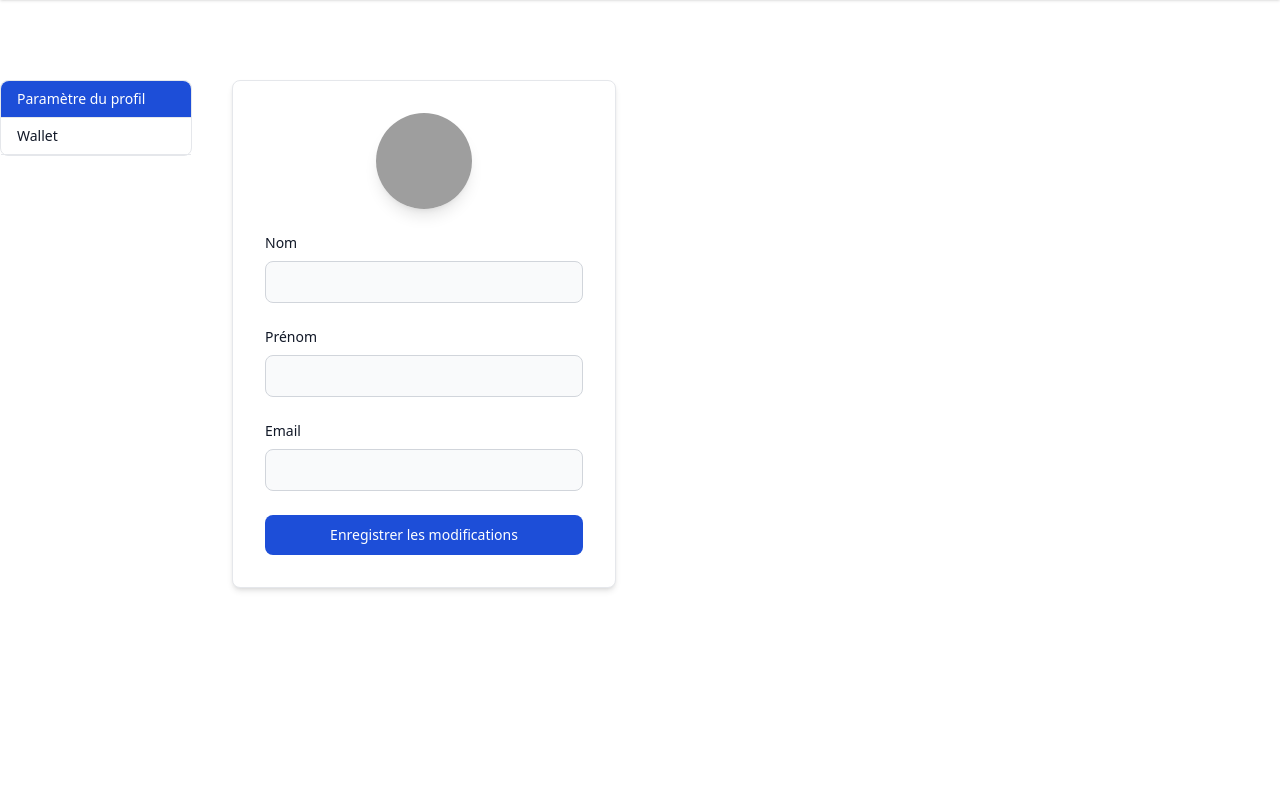
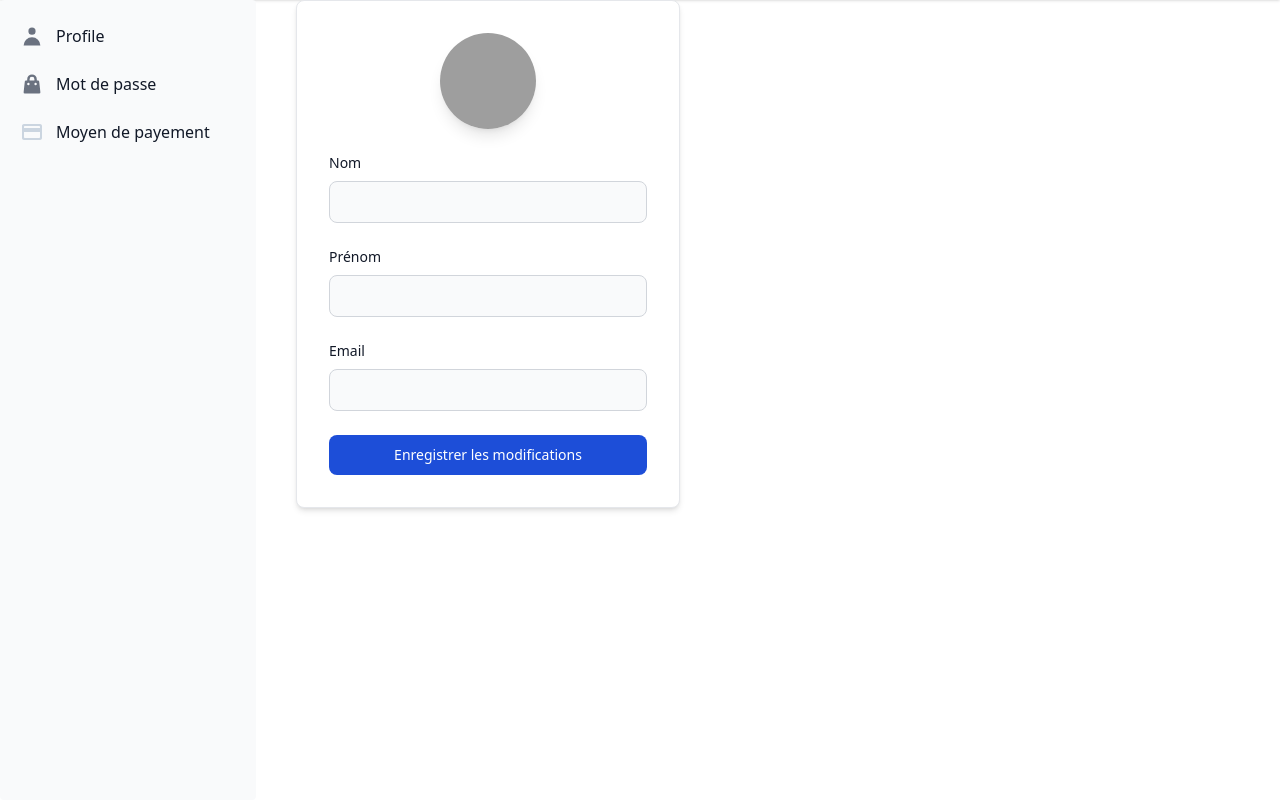
Before and after one commit to SylvainBoudacher/Thanatos, a Symfony app: template templates/front/user/settings/account.html.twig in a window 1280 px wide. Shown: the part 84-884 px from the top of the page. Before the commit the page ends 675 px from the top, so only its background shows below. Run offline with Twig, Linux system fonts and the light colour scheme; the template is opened without the code that fills it, so the values that code supplies are empty; some libraries are stand-ins or nearby versions; grey boxes are pictures that could not be loaded.

Commit message:
add pages for settings and crete sidebar user

```diff
--- a/templates/front/user/settings/account.html.twig
+++ b/templates/front/user/settings/account.html.twig
@@ -4,17 +4,38 @@
 
     {{ include('components/navBar.html.twig') }}
 
-    <div class="container mx-auto pt-20 flex flex-row">
+    <div class="container flex flex-row h-screen">
 
-        <div classe="flex-auto w-32">
-            <div class="w-48 text-sm font-medium text-gray-900 bg-white rounded-lg border border-gray-200 dark:bg-gray-700  dark:text-white">
-                <a href="#" aria-current="true" class="block py-2 px-4 w-full text-white bg-blue-700 rounded-t-lg border-b border-gray-200 cursor-pointer dark:bg-gray-800 dark:border-gray-600">
-                    Paramètre du profil
-                </a>
-                <a href="#" class="block py-2 px-4 w-full border-b border-gray-200 cursor-pointer hover:bg-gray-100 hover:text-blue-700 focus:outline-none focus:ring-2 focus:ring-blue-700 focus:text-blue-700 dark:border-gray-600 dark:hover:bg-gray-600 dark:hover:text-white dark:focus:ring-gray-500 dark:focus:text-white">
-                    Wallet
-                </a>
-            </div>
+        <div classe="flex flex-col w-32 bg-gray-80 ">
+
+            <aside class="w-64 h-full bg-gray-80 " aria-label="Sidebar">
+                <div class="overflow-y-auto py-4 px-3 bg-gray-50 rounded dark:bg-gray-800 h-full">
+                    <ul class="space-y-2">
+                        <li>
+                            <a href="#" aria-current="true" class="flex items-center p-2 text-base font-normal text-gray-900 rounded-lg dark:text-white hover:bg-gray-100 dark:hover:bg-gray-700">
+                                <svg class="flex-shrink-0 w-6 h-6 text-gray-500 transition duration-75 dark:text-gray-400 group-hover:text-gray-900 dark:group-hover:text-white" fill="currentColor" viewBox="0 0 20 20" xmlns="http://www.w3.org/2000/svg"><path fill-rule="evenodd" d="M10 9a3 3 0 100-6 3 3 0 000 6zm-7 9a7 7 0 1114 0H3z" clip-rule="evenodd"></path></svg>
+                                <span class="flex-1 ml-3 whitespace-nowrap">Profile</span>
+                            </a>
+                        </li>
+                        <li>
+                            <a href="#" class="flex items-center p-2 text-base font-normal text-gray-900 rounded-lg dark:text-white hover:bg-gray-100 dark:hover:bg-gray-700">
+                                <svg class="flex-shrink-0 w-6 h-6 text-gray-500 transition duration-75 dark:text-gray-400 group-hover:text-gray-900 dark:group-hover:text-white" fill="currentColor" viewBox="0 0 20 20" xmlns="http://www.w3.org/2000/svg"><path fill-rule="evenodd" d="M10 2a4 4 0 00-4 4v1H5a1 1 0 00-.994.89l-1 9A1 1 0 004 18h12a1 1 0 00.994-1.11l-1-9A1 1 0 0015 7h-1V6a4 4 0 00-4-4zm2 5V6a2 2 0 10-4 0v1h4zm-6 3a1 1 0 112 0 1 1 0 01-2 0zm7-1a1 1 0 100 2 1 1 0 000-2z" clip-rule="evenodd"></path></svg>
+                                <span class="flex-1 ml-3 whitespace-nowrap">Mot de passe</span>
+                            </a>
+                        </li>
+                        <li>
+                            <a href="#" class="flex items-center p-2 text-base font-normal text-gray-900 rounded-lg dark:text-white hover:bg-gray-100 dark:hover:bg-gray-700">
+                                <svg class="flex-shrink-0 w-6 h-6 text-gray-500 transition duration-75 dark:text-gray-400 group-hover:text-gray-900 dark:group-hover:text-white" xmlns="http://www.w3.org/2000/svg" viewBox="0 0 24 24">
+                                    <path fill="none" d="M0 0h24v24H0V0Z"></path>
+                                    <path fill="#CBD5E0" d="M20 4H4c-1.11 0-1.99.89-1.99 2L2 18c0 1.11.89 2 2 2h16c1.11 0 2-.89 2-2V6c0-1.11-.89-2-2-2Zm-1 14H5c-.55 0-1-.45-1-1v-5h16v5c0 .55-.45 1-1 1Zm1-10H4V7c0-.55.45-1 1-1h14c.55 0 1 .45 1 1v1Z"></path>
+                                </svg>
+                                <span class="flex-1 ml-3 whitespace-nowrap">Moyen de payement</span>
+                            </a>
+                        </li>
+                    </ul>
+                </div>
+            </aside>
+
         </div>
 
         <div class="flex-auto w-full mx-10">
@@ -41,9 +62,6 @@
 
                 </form>
             </div>
-
-
-
         </div>
     </div>
 {% endblock %}
```
Also changed, not shown: templates/front/user/settings/password.html.twig (added, +7 -0 lines), templates/front/user/settings/wallet.html.twig (added, +7 -0 lines).
